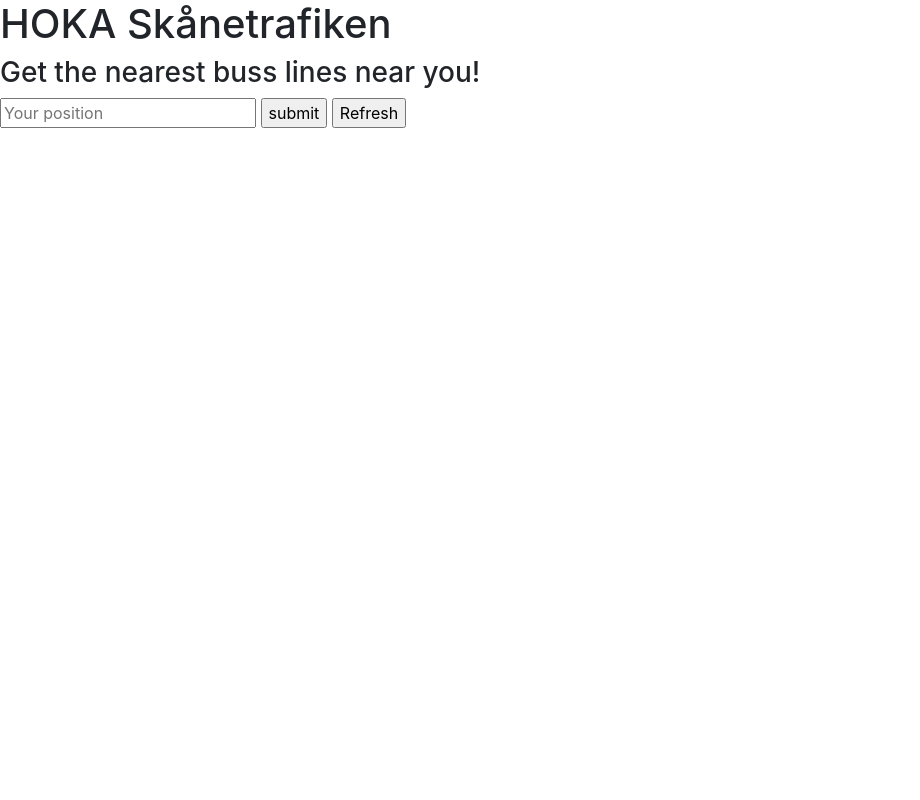
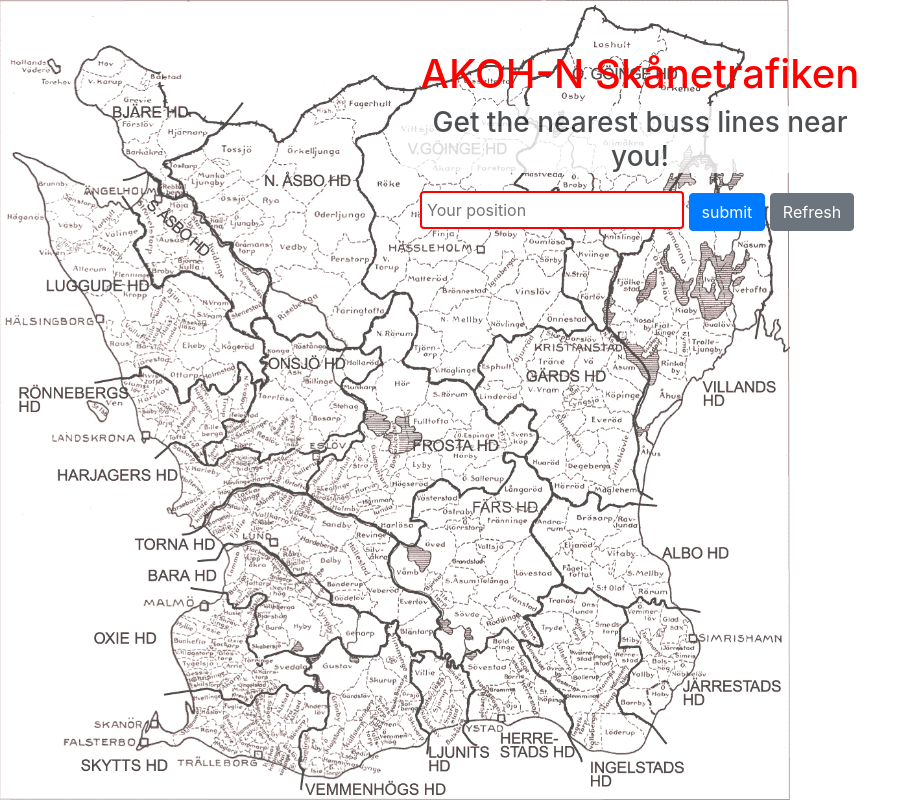
Before and after one commit to hasaniqram/Project_WebbJava, a Java web app: page / in a window 1280 px wide. Shown: the whole page, without its empty margins (0-920 px from the left). Run offline with Tomcat 11, a stand-in JSP engine, Linux system fonts and the light colour scheme.

Commit message:
updated css
added som background-image

```diff
--- /dev/null
+++ b/WebContent/style.css
@@ -0,0 +1,42 @@
+@charset "ISO-8859-1";
+
+*{
+	box-sizing:border-box;
+	margin:0 auto;
+	padding:0;
+}
+
+body{
+	background-image: url("skane-image.jpg");
+ 	background-size: contain;
+	background-repeat: no-repeat;
+	height:100%;
+}
+
+h1, h3{
+	text-align:center;
+
+}
+h3{
+	background-color:white;
+	opacity:0.8;
+}
+h1{
+	color:red;
+}
+
+input[type=text]{
+	width: 60%;
+	border: 2px solid red;
+  	border-radius: 4px;
+  	padding:5px;
+}
+
+.container-fluid {
+	height:100vh;
+	padding:50px 400px;
+}
+form{
+	padding:10px 20px;
+
+}
```
Also changed, not shown: WebContent/index.html (+8 -5 lines), WebContent/skane-image.jpg (added), style.css (deleted).
